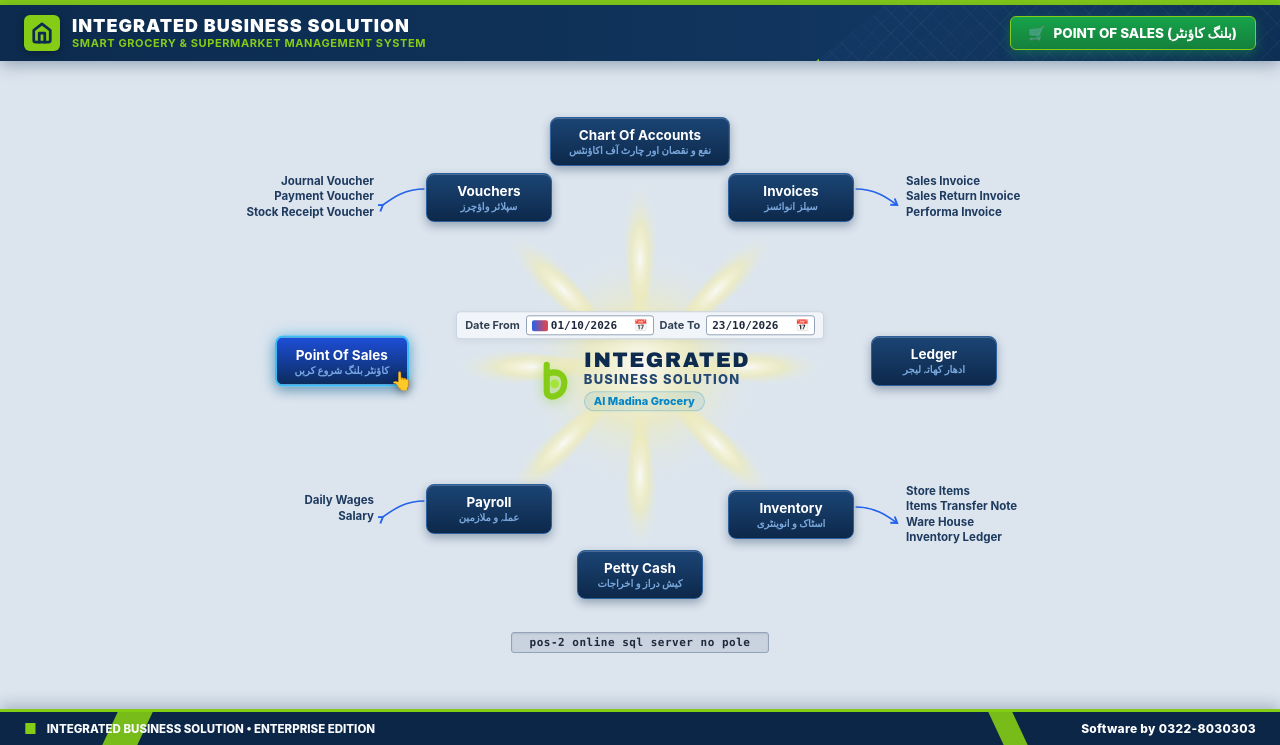
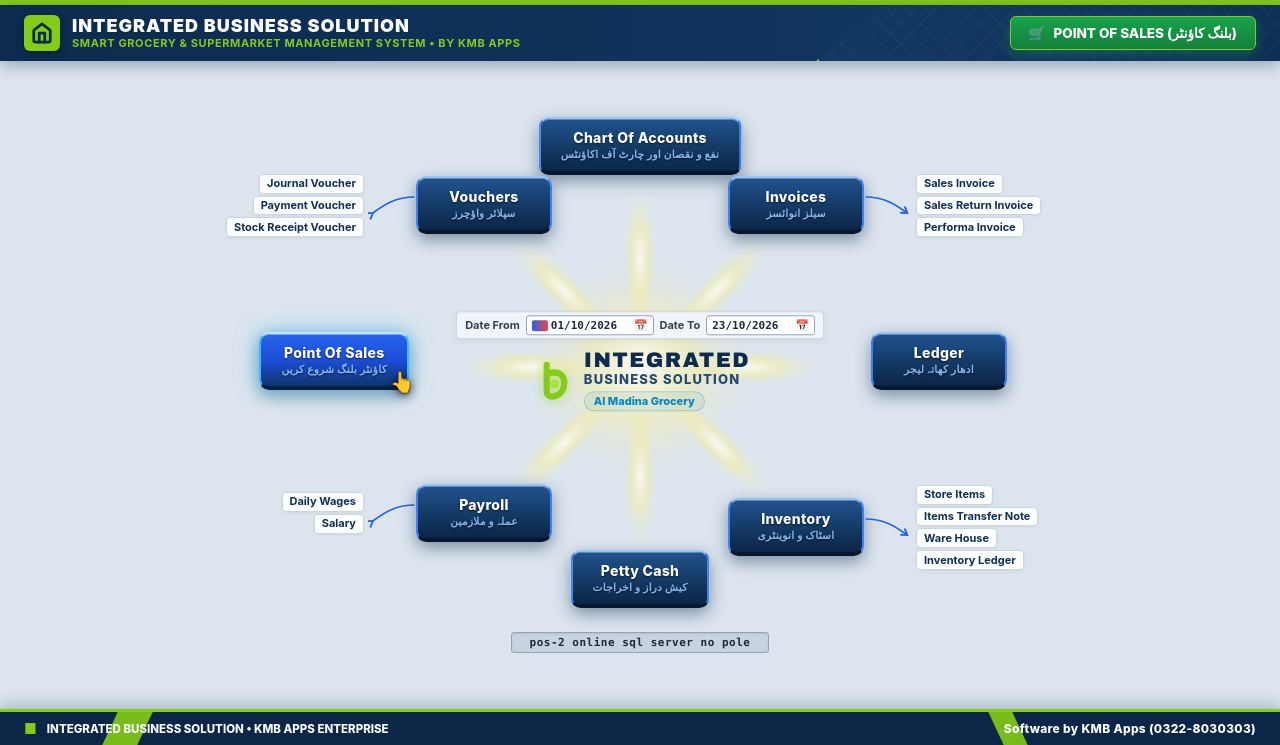
Before and after one commit to khurrammunir377-dot/smart-grocery-pos, a Django app: page /pos/ in a window 1280 px wide. Shown: the part 56-801 px from the top of the page. Run offline with Django 5.2, Linux system fonts and the light colour scheme; data comes from the database, SQL or seed files in the repository; data that the repository does not hold is empty.

Commit message:
fix: link home launcher buttons properly, add KMB Apps branding, 0ms fast billing with silent background whatsapp dispatch, and enhance button designs

```diff
--- a/backend/billing/views.py
+++ b/backend/billing/views.py
@@ -182,10 +182,13 @@ def create_invoice_api(request):
         khata.save()
 
     share_url = request.build_absolute_uri(f"/bill/view/{invoice.access_token}/")
+    store_name = request.POST.get('store_name', '').strip() or 'Smart POS'
+    currency = request.POST.get('currency', '').strip() or 'AED'
 
-    # WhatsApp Silent Delivery
+    # WhatsApp Silent Delivery (Non-blocking background thread: 0ms checkout lag!)
     norm_phone = normalize_whatsapp_phone(phone)
-    wa_sent = False
+    msg = ""
+    wa_direct_link = ""
     if norm_phone:
         mode_label = {
             'paid_cash': 'کیش (Cash)',
@@ -197,21 +200,20 @@ def create_invoice_api(request):
         msg = (
             f"محترم {cust_name}!\n"
             f"آپ کا گروسری بل تیار ہے (#{invoice.id})\n"
-            f"صافی رقم: AED {grand_total}\n"
+            f"صافی رقم: {currency} {grand_total}\n"
             f"طریقہ ادائیگی: {mode_label}\n\n"
             f"آن لائن رسید اور آئٹمز دیکھنے کے لیے لنک کھولیں:\n{share_url}\n\n"
-            f"خریداری کا شکریہ! (Al Madina Smart POS)"
+            f"خریداری کا شکریہ! ({store_name})"
         )
-        try:
-            r = requests.post(GATEWAY_URL, json={"phone": norm_phone, "message": msg}, timeout=4)
-            if r.status_code == 200 and r.json().get('success'):
-                wa_sent = True
-        except Exception:
-            pass
+        import threading
+        def _bg_send_wa(target_url, pld):
+            try:
+                requests.post(target_url, json=pld, timeout=1.2)
+            except Exception:
+                pass
+        threading.Thread(target=_bg_send_wa, args=(GATEWAY_URL, {"phone": norm_phone, "message": msg}), daemon=True).start()
 
-    import urllib.parse
-    wa_direct_link = ""
-    if norm_phone and msg:
+        import urllib.parse
         wa_direct_link = f"https://api.whatsapp.com/send?phone={norm_phone}&text={urllib.parse.quote(msg)}"
 
     return JsonResponse({
@@ -221,7 +223,9 @@ def create_invoice_api(request):
         'grand_total': str(grand_total),
         'profit': str(profit),
         'share_url': share_url,
-        'wa_sent': wa_sent,
+        'wa_sent': bool(norm_phone),
+        'wa_phone': norm_phone,
+        'wa_message': msg,
         'wa_direct_link': wa_direct_link
     })
 
--- a/backend/templates/laptop_pos.html
+++ b/backend/templates/laptop_pos.html
@@ -510,57 +510,68 @@
       z-index: 10;
     }
     .ibs-btn {
-      background: linear-gradient(180deg, #1b4575 0%, #0d284a 100%);
+      background: linear-gradient(180deg, #21538e 0%, #153c69 50%, #0c2545 100%);
       color: #ffffff;
-      border: 1.5px solid #2b5f9e;
-      border-radius: 8px;
-      box-shadow: 0 4px 10px rgba(13, 40, 74, 0.35), inset 0 1px 0 rgba(255,255,255,0.2);
-      padding: 9px 18px;
-      min-width: 126px;
+      border: 2px solid #3b82f6;
+      border-top: 2px solid #93c5fd;
+      border-bottom: 4px solid #06182e;
+      border-radius: 10px;
+      box-shadow: 0 6px 16px rgba(12, 40, 75, 0.45), inset 0 1px 0 rgba(255,255,255,0.3);
+      padding: 10px 20px;
+      min-width: 136px;
       text-align: center;
-      font-weight: 700;
-      font-size: 13.5px;
+      font-weight: 800;
+      font-size: 14px;
+      letter-spacing: 0.3px;
+      text-shadow: 0 1px 2px rgba(0,0,0,0.6);
       cursor: pointer;
-      transition: all 0.18s cubic-bezier(0.16, 1, 0.3, 1);
+      transition: all 0.16s cubic-bezier(0.16, 1, 0.3, 1);
       user-select: none;
       display: inline-flex;
       flex-direction: column;
       align-items: center;
       justify-content: center;
-      gap: 1px;
+      gap: 2px;
       white-space: nowrap;
     }
     .ibs-btn:hover {
-      transform: scale(1.06);
+      transform: translateY(-2px) scale(1.05);
       border-color: #84cc16;
-      box-shadow: 0 8px 22px rgba(132, 204, 22, 0.55), inset 0 1px 0 rgba(255,255,255,0.4);
-      background: linear-gradient(180deg, #225692 0%, #123764 100%);
+      border-top-color: #bef264;
+      border-bottom-color: #4d7c0f;
+      box-shadow: 0 10px 24px rgba(132, 204, 22, 0.6), inset 0 1px 0 rgba(255,255,255,0.45);
+      background: linear-gradient(180deg, #2b6cb8 0%, #1a4980 50%, #0f2f57 100%);
     }
     .ibs-btn:active {
-      transform: scale(0.98);
+      transform: translateY(2px) scale(0.98);
+      border-bottom-width: 1.5px;
+      box-shadow: 0 2px 6px rgba(0,0,0,0.5);
     }
     .ibs-btn-pos {
-      background: linear-gradient(180deg, #1d4ed8 0%, #0c2b5c 100%);
-      border: 2px solid #38bdf8;
-      box-shadow: 0 0 16px rgba(56, 189, 248, 0.45), 0 4px 12px rgba(13, 40, 74, 0.4);
+      background: linear-gradient(180deg, #2563eb 0%, #1d4ed8 50%, #0f356d 100%);
+      border: 2.5px solid #38bdf8;
+      border-top: 2.5px solid #bae6fd;
+      border-bottom: 4.5px solid #071f45;
+      box-shadow: 0 0 22px rgba(56, 189, 248, 0.55), 0 6px 16px rgba(12, 40, 75, 0.4), inset 0 1px 0 rgba(255,255,255,0.4);
       position: relative;
     }
     .ibs-btn-pos:hover {
       border-color: #84cc16;
-      box-shadow: 0 0 24px rgba(132, 204, 22, 0.7);
+      border-top-color: #bef264;
+      box-shadow: 0 0 28px rgba(132, 204, 22, 0.75), 0 8px 22px rgba(12, 40, 75, 0.5);
     }
     .ibs-pos-cursor {
       position: absolute;
-      bottom: -6px;
-      right: -6px;
-      font-size: 18px;
-      filter: drop-shadow(0 2px 4px rgba(0,0,0,0.5));
+      bottom: -8px;
+      right: -8px;
+      font-size: 20px;
+      filter: drop-shadow(0 2px 5px rgba(0,0,0,0.7));
       pointer-events: none;
     }
     .ibs-btn-sub {
-      font-size: 10px;
+      font-size: 10.5px;
       font-weight: 700;
-      opacity: 0.8;
+      opacity: 0.9;
       color: #93c5fd;
     }
 
@@ -625,6 +636,31 @@
     }
     .ibs-callout-text-left {
       text-align: right;
+    }
+    .ibs-sublink {
+      cursor: pointer;
+      display: inline-block;
+      padding: 1.5px 7px;
+      margin: 1px 0;
+      background: rgba(255, 255, 255, 0.95);
+      border: 1px solid #cbd5e1;
+      border-radius: 4px;
+      font-size: 11px;
+      font-weight: 700;
+      color: #0f2e59;
+      box-shadow: 0 1px 3px rgba(0,0,0,0.06);
+      transition: all 0.12s ease;
+      user-select: none;
+    }
+    .ibs-sublink:hover {
+      background: #eff6ff;
+      border-color: #2563eb;
+      color: #1d4ed8;
+      transform: translateX(3px);
+      box-shadow: 0 2px 6px rgba(37, 99, 235, 0.25);
+    }
+    .ibs-callout-text-left .ibs-sublink:hover {
+      transform: translateX(-3px);
     }
 
     /* Status Bar Pill Just Above Footer */
@@ -1354,7 +1427,7 @@
         </div>
         <div>
           <div class="ibs-header-title">INTEGRATED BUSINESS SOLUTION</div>
-          <div class="ibs-header-subtitle">SMART GROCERY & SUPERMARKET MANAGEMENT SYSTEM</div>
+          <div class="ibs-header-subtitle">SMART GROCERY & SUPERMARKET MANAGEMENT SYSTEM • BY KMB APPS</div>
         </div>
       </div>
 
@@ -1440,9 +1513,9 @@
               <path d="M 2,10 C 26,10 40,20 54,30" stroke="#2563eb" stroke-width="2" fill="none" marker-end="url(#ibs-arrow-right)"/>
             </svg>
             <div class="ibs-callout-text">
-              Sales Invoice<br>
-              Sales Return Invoice<br>
-              Performa Invoice
+              <span class="ibs-sublink" onclick="openModularHub('sales')">Sales Invoice</span><br>
+              <span class="ibs-sublink" onclick="openModularHub('sales')">Sales Return Invoice</span><br>
+              <span class="ibs-sublink" onclick="openModularHub('sales')">Performa Invoice</span>
             </div>
           </div>
         </div>
@@ -1466,10 +1539,10 @@
               <path d="M 2,10 C 26,10 40,20 54,30" stroke="#2563eb" stroke-width="2" fill="none" marker-end="url(#ibs-arrow-right)"/>
             </svg>
             <div class="ibs-callout-text">
-              Store Items<br>
-              Items Transfer Note<br>
-              Ware House<br>
-              Inventory Ledger
+              <span class="ibs-sublink" onclick="openModularHub('inventory')">Store Items</span><br>
+              <span class="ibs-sublink" onclick="openModularHub('inventory')">Items Transfer Note</span><br>
+              <span class="ibs-sublink" onclick="openModularHub('inventory')">Ware House</span><br>
+              <span class="ibs-sublink" onclick="openModularHub('inventory')">Inventory Ledger</span>
             </div>
           </div>
         </div>
@@ -1490,8 +1563,8 @@
           </button>
           <div class="ibs-callout-wrap">
             <div class="ibs-callout-text ibs-callout-text-left">
-              Daily Wages<br>
-              Salary
+              <span class="ibs-sublink" onclick="openModularHub('users')">Daily Wages</span><br>
+              <span class="ibs-sublink" onclick="openModularHub('users')">Salary</span>
             </div>
             <svg class="ibs-curve-svg" viewBox="0 0 60 40">
               <path d="M 58,10 C 34,10 20,20 6,30" stroke="#2563eb" stroke-width="2" fill="none" marker-end="url(#ibs-arrow-left)"/>
@@ -1516,9 +1589,9 @@
           </button>
           <div class="ibs-callout-wrap">
             <div class="ibs-callout-text ibs-callout-text-left">
-              Journal Voucher<br>
-              Payment Voucher<br>
-              Stock Receipt Voucher
+              <span class="ibs-sublink" onclick="openModularHub('suppliers')">Journal Voucher</span><br>
+              <span class="ibs-sublink" onclick="openModularHub('suppliers')">Payment Voucher</span><br>
+              <span class="ibs-sublink" onclick="openModularHub('suppliers')">Stock Receipt Voucher</span>
             </div>
             <svg class="ibs-curve-svg" viewBox="0 0 60 40">
               <path d="M 58,10 C 34,10 20,20 6,30" stroke="#2563eb" stroke-width="2" fill="none" marker-end="url(#ibs-arrow-left)"/>
@@ -1538,10 +1611,10 @@
     <div class="ibs-footer-banner">
       <div class="ibs-footer-left">
         <span style="color:#84cc16; font-size:14px;">■</span>
-        <span>INTEGRATED BUSINESS SOLUTION • ENTERPRISE EDITION</span>
+        <span>INTEGRATED BUSINESS SOLUTION • KMB APPS ENTERPRISE</span>
       </div>
       <div class="ibs-footer-right">
-        Software by 0322-8030303
+        Software by KMB Apps (0322-8030303)
       </div>
     </div>
   </div>
@@ -2940,12 +3013,29 @@
       fd.append('cashier_name', currentUser.username);
       fd.append('split_cash', splitCash);
       fd.append('split_card', splitCard);
+      fd.append('store_name', currentStoreName || 'Smart POS');
+      fd.append('currency', currentCurrency || 'AED');
 
       fetch('/api/create-invoice/', { method: 'POST', body: fd })
       .then(res => res.json())
       .then(data => {
         if (data.success) {
           showToast('Invoice Saved Successfully!', 'بل کامیابی سے محفوظ ہو گیا!', 'success');
+
+          // Silent Background WhatsApp to local gateway (zero tabs/windows opened!)
+          if (data.wa_phone && data.wa_message) {
+            fetch('http://127.0.0.1:5005/send-message', {
+              method: 'POST',
+              headers: { 'Content-Type': 'application/json' },
+              body: JSON.stringify({ phone: data.wa_phone, message: data.wa_message }),
+              mode: 'cors'
+            }).then(r => r.json()).then(res => {
+              if (res.success) {
+                showToast('WhatsApp Sent Silently!', 'واٹس ایپ پر رسید پس منظر میں کامیابی سے بھیج دی گئی', 'success');
+              }
+            }).catch(() => {});
+          }
+
           openReceiptModalDirect(data.token);
           currentParsedData = [];
           document.getElementById('bulkInput').value = '';
@@ -3257,9 +3347,12 @@
 
     // ================= UNIFIED 7-MODULES FULL SCREEN CONTROLS =================
     function openModularHub(tab) {
-      document.getElementById('posMainContainer').style.display = 'none';
+      const launcher = document.getElementById('appHomeLauncher');
+      if (launcher) launcher.style.display = 'none';
+      const pos = document.getElementById('posMainContainer');
+      if (pos) pos.style.display = 'none';
       const fsView = document.getElementById('moduleFullScreenView');
-      fsView.style.display = 'flex';
+      if (fsView) fsView.style.display = 'flex';
       const fsTitle = document.getElementById('fsStoreTitle');
       if (fsTitle) fsTitle.innerText = currentStoreName;
       switchReportTab(tab);
```
Also changed, not shown: other parts of backend/templates/laptop_pos.html (+47 -10 lines), wa_gateway/server.js (+8 -0 lines).
